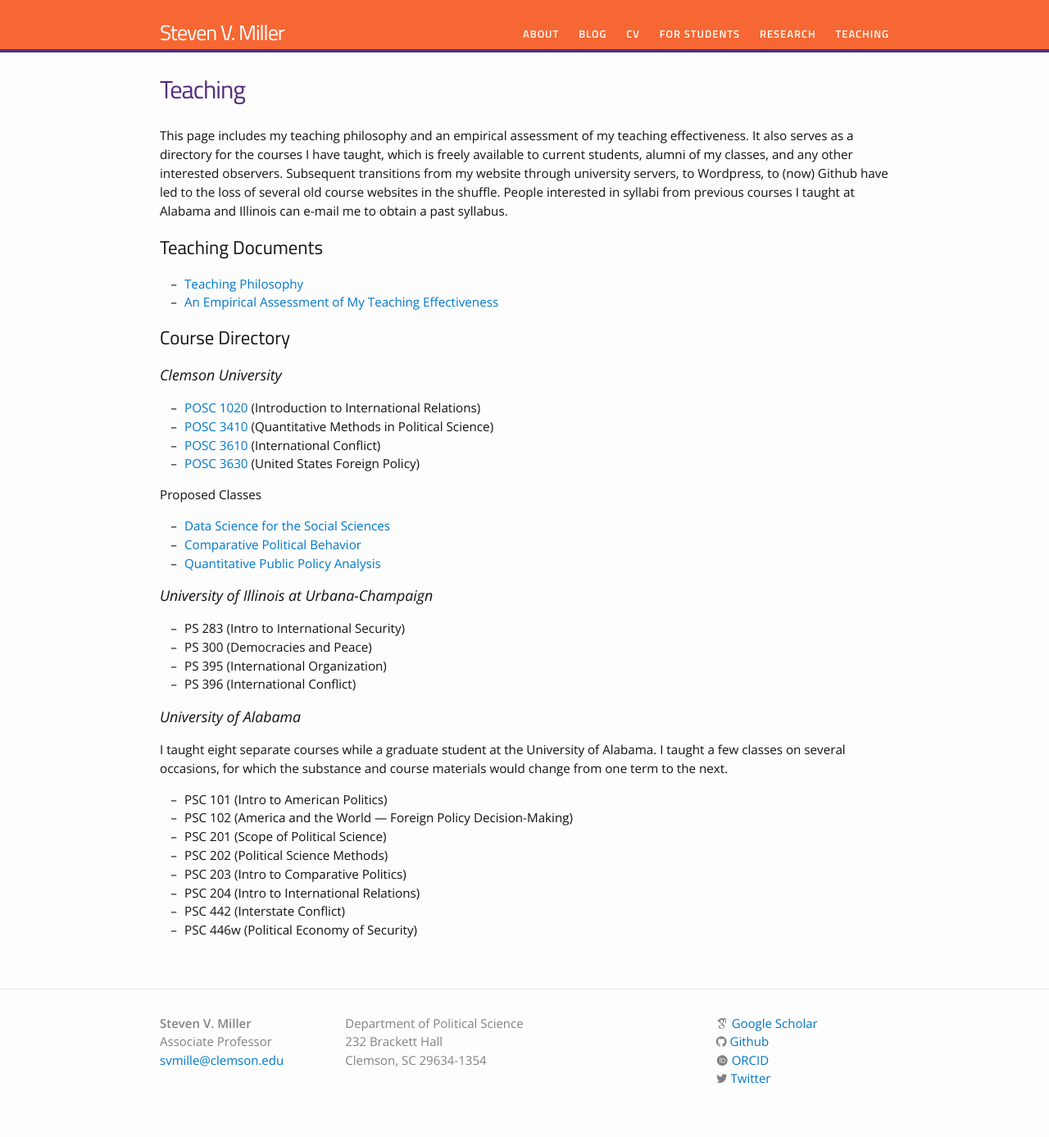
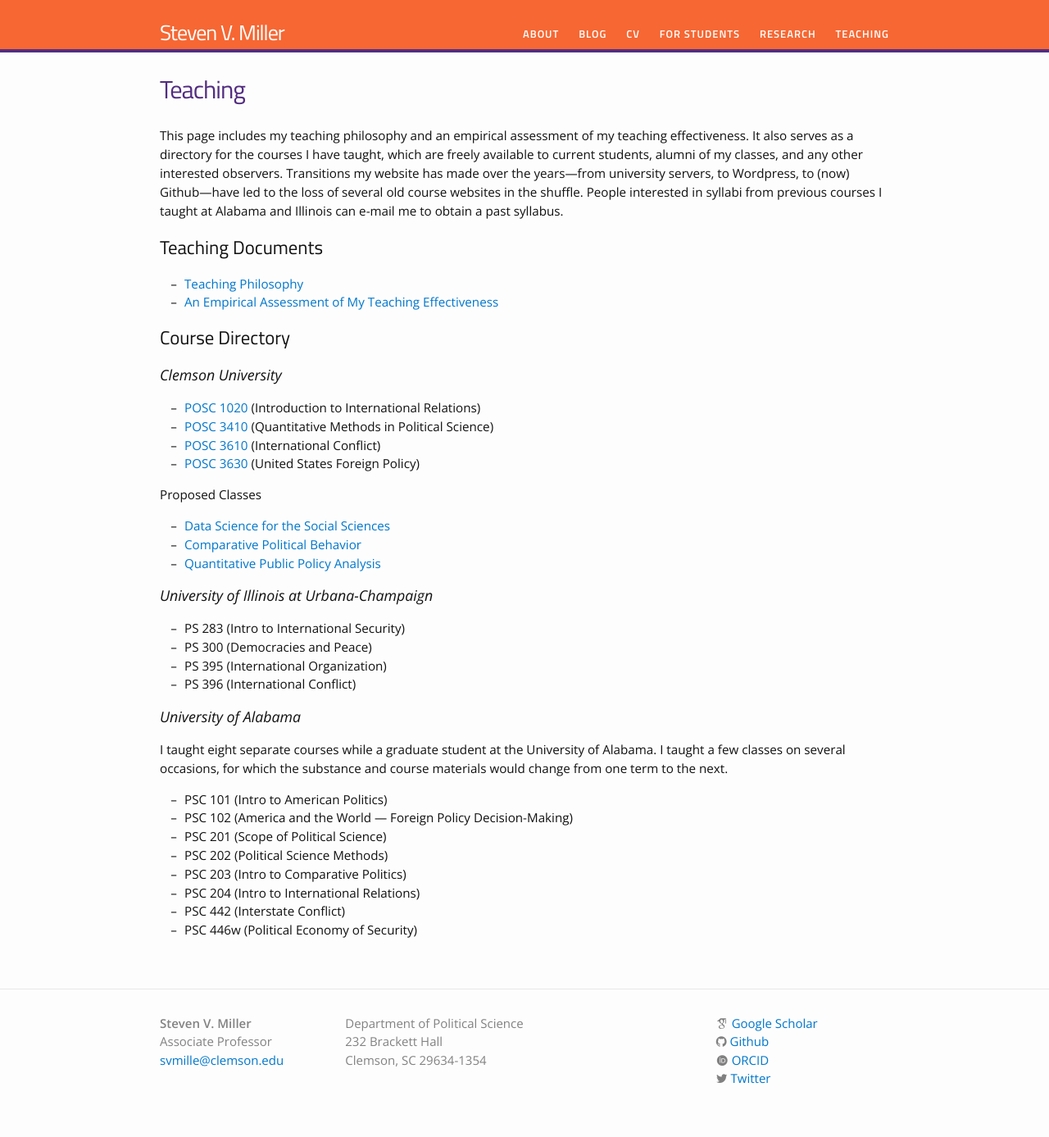
Before and after one commit to svmiller/svmiller.github.io, a Jekyll site: the page built from teaching.md, in a window 1280 px wide. Shown: the whole page at 82% size. Built offline with Jekyll 4.4.1, drawn with Linux system fonts in a browser that asks for light colours; nearby versions of some CDN libraries; some web fonts are replaced.

Commit message:
might as well rework that, and add that.

```diff
--- a/teaching.md
+++ b/teaching.md
@@ -2,11 +2,12 @@
 layout: page
 title: Teaching
 permalink: /teaching/
+image: "edward-james-olmos-stand-deliver.jpg"
 ---
 
 <!-- {% include image.html url="/images/edward-james-olmos-stand-deliver.jpg" caption="That's right. Tough guys don't do math; tough guys deep fry chicken for a living." width="400" align="right" %} -->
 
-This page includes my teaching philosophy and an empirical assessment of my teaching effectiveness. It also serves as a directory for the courses I have taught, which is freely available to current students, alumni of my classes, and any other interested observers. Subsequent transitions from my website through university servers, to Wordpress, to (now) Github have led to the loss of several old course websites in the shuffle. People interested in syllabi from previous courses I taught at Alabama and Illinois can e-mail me to obtain a past syllabus.
+This page includes my teaching philosophy and an empirical assessment of my teaching effectiveness. It also serves as a directory for the courses I have taught, which are freely available to current students, alumni of my classes, and any other interested observers. Transitions my website has made over the years---from university servers, to Wordpress, to (now) Github---have led to the loss of several old course websites in the shuffle. People interested in syllabi from previous courses I taught at Alabama and Illinois can e-mail me to obtain a past syllabus.
 
 <hr style="clear:both;visibility: hidden;" />
 
```
